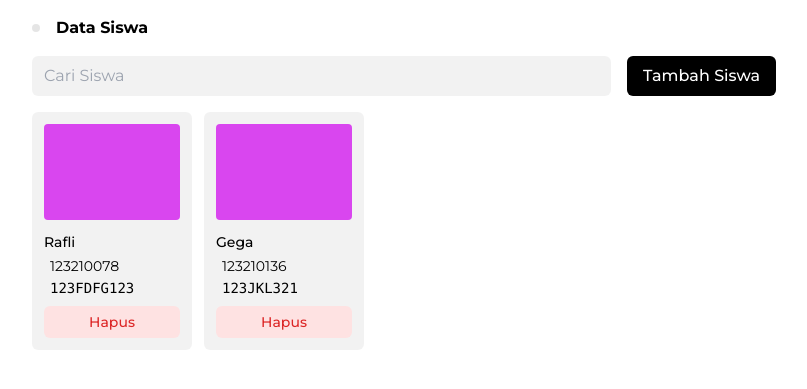
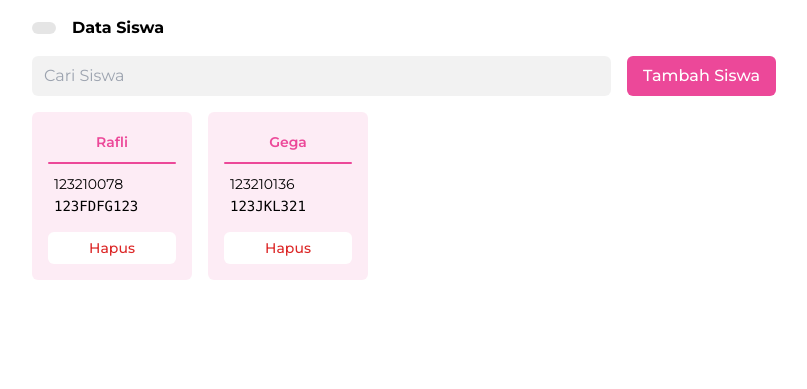
Before and after one commit to plirapli/prak-iot-projek-akhir, a PHP site: page /src/pages/data_mahasiswa.php in a window 1280 px wide. Shown: the top 389 px of the page, without its empty margins (236-1043 px from the left). Run offline with PHP 8.4, Linux system fonts and the light colour scheme; data comes from the database, SQL or seed files in the repository; data that the repository does not hold is empty; some libraries are stand-ins or nearby versions.

Commit message:
fix add siswa bug

```diff
--- a/assets/css/input.css
+++ b/assets/css/input.css
@@ -44,4 +44,7 @@
   .button-danger {
     @apply text-red-600 bg-red-100 hover:bg-red-200;
   }
+  .button-danger-secondary {
+    @apply text-red-600 bg-white hover:bg-red-100;
+  }
 }
--- a/assets/css/output.css
+++ b/assets/css/output.css
@@ -671,16 +671,16 @@ video {
   --tw-bg-opacity: 0.2;
 }
 
-.button-danger{
+.button-danger-secondary{
   --tw-bg-opacity: 1;
-  background-color: rgb(254 226 226 / var(--tw-bg-opacity));
+  background-color: rgb(255 255 255 / var(--tw-bg-opacity));
   --tw-text-opacity: 1;
   color: rgb(220 38 38 / var(--tw-text-opacity));
 }
 
-.button-danger:hover{
+.button-danger-secondary:hover{
   --tw-bg-opacity: 1;
-  background-color: rgb(254 202 202 / var(--tw-bg-opacity));
+  background-color: rgb(254 226 226 / var(--tw-bg-opacity));
 }
 
 .absolute{
@@ -716,12 +716,41 @@ video {
   margin-right: auto;
 }
 
+.my-1{
+  margin-top: 0.25rem;
+  margin-bottom: 0.25rem;
+}
+
+.my-2{
+  margin-top: 0.5rem;
+  margin-bottom: 0.5rem;
+}
+
+.my-4{
+  margin-top: 1rem;
+  margin-bottom: 1rem;
+}
+
+.my-3{
+  margin-top: 0.75rem;
+  margin-bottom: 0.75rem;
+}
+
+.my-2\.5{
+  margin-top: 0.625rem;
+  margin-bottom: 0.625rem;
+}
+
 .mb-2{
   margin-bottom: 0.5rem;
 }
 
 .mb-3{
   margin-bottom: 0.75rem;
+}
+
+.mb-4{
+  margin-bottom: 1rem;
 }
 
 .mb-5{
@@ -796,16 +801,20 @@ video {
   height: 5rem;
 }
 
-.h-24{
-  height: 6rem;
+.h-5{
+  height: 1.25rem;
 }
 
-.h-48{
-  height: 12rem;
+.h-1{
+  height: 0.25rem;
 }
 
-.h-32{
-  height: 8rem;
+.h-0{
+  height: 0px;
+}
+
+.h-0\.5{
+  height: 0.125rem;
 }
 
 .min-h-full{
@@ -915,12 +924,16 @@ video {
   border-radius: 0.25rem;
 }
 
+.rounded-lg{
+  border-radius: 0.5rem;
+}
+
 .rounded-md{
   border-radius: 0.375rem;
 }
 
-.rounded-lg{
-  border-radius: 0.5rem;
+.rounded-full{
+  border-radius: 9999px;
 }
 
 .rounded-l{
@@ -977,14 +956,14 @@ video {
   background-color: rgb(59 130 246 / var(--tw-bg-opacity));
 }
 
-.bg-fuchsia-500{
-  --tw-bg-opacity: 1;
-  background-color: rgb(217 70 239 / var(--tw-bg-opacity));
-}
-
 .bg-pink-500{
   --tw-bg-opacity: 1;
   background-color: rgb(236 72 153 / var(--tw-bg-opacity));
+}
+
+.bg-red-500{
+  --tw-bg-opacity: 1;
+  background-color: rgb(239 68 68 / var(--tw-bg-opacity));
 }
 
 .bg-teal-500{
@@ -997,22 +976,8 @@ video {
   background-color: rgb(255 255 255 / var(--tw-bg-opacity));
 }
 
-.bg-gray-500{
-  --tw-bg-opacity: 1;
-  background-color: rgb(107 114 128 / var(--tw-bg-opacity));
-}
-
-.bg-red-500{
-  --tw-bg-opacity: 1;
-  background-color: rgb(239 68 68 / var(--tw-bg-opacity));
-}
-
 .bg-opacity-10{
   --tw-bg-opacity: 0.1;
-}
-
-.bg-opacity-5{
-  --tw-bg-opacity: 0.05;
 }
 
 .bg-opacity-50{
@@ -1027,20 +992,12 @@ video {
   padding: 0.375rem;
 }
 
-.p-3{
-  padding: 0.75rem;
-}
-
 .p-4{
   padding: 1rem;
 }
 
 .p-6{
   padding: 1.5rem;
-}
-
-.p-8{
-  padding: 2rem;
 }
 
 .px-3{
@@ -1125,6 +1073,10 @@ video {
   font-weight: 500;
 }
 
+.font-semibold{
+  font-weight: 600;
+}
+
 .uppercase{
   text-transform: uppercase;
 }
--- a/src/pages/data_mahasiswa.php
+++ b/src/pages/data_mahasiswa.php
@@ -13,7 +13,7 @@
 
       <!-- Header -->
       <div class="py-4 flex gap-4 items-center">
-        <a href="../../index.php" class="p-1 bg-black bg-opacity-10 rounded">
+        <a href="../../index.php" class="button button-sm button-gray">
           <span class="iconify" data-icon="material-symbols:arrow-left-alt-rounded" data-width="28"></span>
         </a>
         <div class="font-bold">
@@ -27,13 +27,13 @@
           <form class="w-full">
             <input type="text" class="form-input" placeholder="Cari Siswa">
           </form>
-          <button onclick="modalAddSiswaHandler(0)" class="button button-black min-w-fit">
+          <button onclick="modalAddSiswaHandler(0)" class="button bg-pink-500 text-white min-w-fit">
             Tambah Siswa
           </button>
         </div>
 
         <!-- Siswa List -->
-        <div class="flex items-start gap-3 pb-4">
+        <div class="flex items-start gap-4 pb-4">
 
           <?php
           include "../../config/database.php";
@@ -43,12 +43,13 @@
           while ($data = mysqli_fetch_array($query)) {
           ?>
             <!-- Card -->
-            <div class="w-40 p-3 bg-black bg-opacity-5 rounded-md">
-              <div class="w-full h-24 bg-fuchsia-500 rounded"></div>
+            <div class="w-40 p-4 bg-pink-500 bg-opacity-10 rounded-md">
+              <span class="iconify w-full" data-icon="bx:user" data-width="80"></span>
               <div>
-                <div class="mt-3 text-sm font-medium">
+                <div class="mt-1 text-sm w-full text-center font-semibold text-pink-500">
                   <?= $data['name'] ?>
                 </div>
+                <div class="w-full h-0.5 my-2.5 bg-pink-500 rounded-full"></div>
                 <div class="mt-1 flex items-center gap-1.5">
                   <span class="iconify" data-icon="solar:user-id-bold" data-width="24"></span>
                   <div class="text-sm"><?= $data['nis'] ?></div>
@@ -58,8 +59,8 @@
                   <div class="text-sm uppercase font-mono"><?= $data['card_no'] ?></div>
                 </div>
               </div>
-              <div class="mt-2">
-                <a href="../utils/data_mhs_hapus.php?= $data['id'] ?>" class="w-full button button-sm button-danger">Hapus</a>
+              <div class="mt-4">
+                <a href="../utils/data_mhs_hapus.php?id=<?= $data['id'] ?>" class="w-full button button-sm button-danger-secondary">Hapus</a>
               </div>
             </div>
           <?php } ?>
@@ -87,7 +88,7 @@
             <input id="card_no" readonly name="card_no" class="mt-1 form-input" placeholder="Masukkan nomor kartu" required />
           </div>
           <div class="flex flex-col gap-2.5 w-full">
-            <button type="submit" name="add_user" class="button button-black">Tambah</button>
+            <button type="submit" name="add_user" class="button bg-pink-500 text-white">Tambah</button>
             <button type="button" class="button button-gray" onclick="modalAddSiswaHandler(1)">Kembali</button>
           </div>
         </form>
@@ -127,17 +128,14 @@
       // Scanning membaca kartu rfid
       setInterval(() => {
         const cardNoElement = document.querySelector('#card_no')
-        if (!cardNoElement.value) {
         fetch('../utils/scan_card.php')
           .then((res) => res.text())
           .then((data) => {
-              if (data) {
+            if (data && (cardNoElement.value != data)) {
               cardNoElement.value = data
-                // fetch()
             }
           });
-        }
-      }, 1000);
+      }, 1500);
     </script>
 
     </script>
```
Also changed, not shown: other parts of assets/css/output.css (+5 -77 lines). Lines whose indentation alone changed are shown as unchanged.
